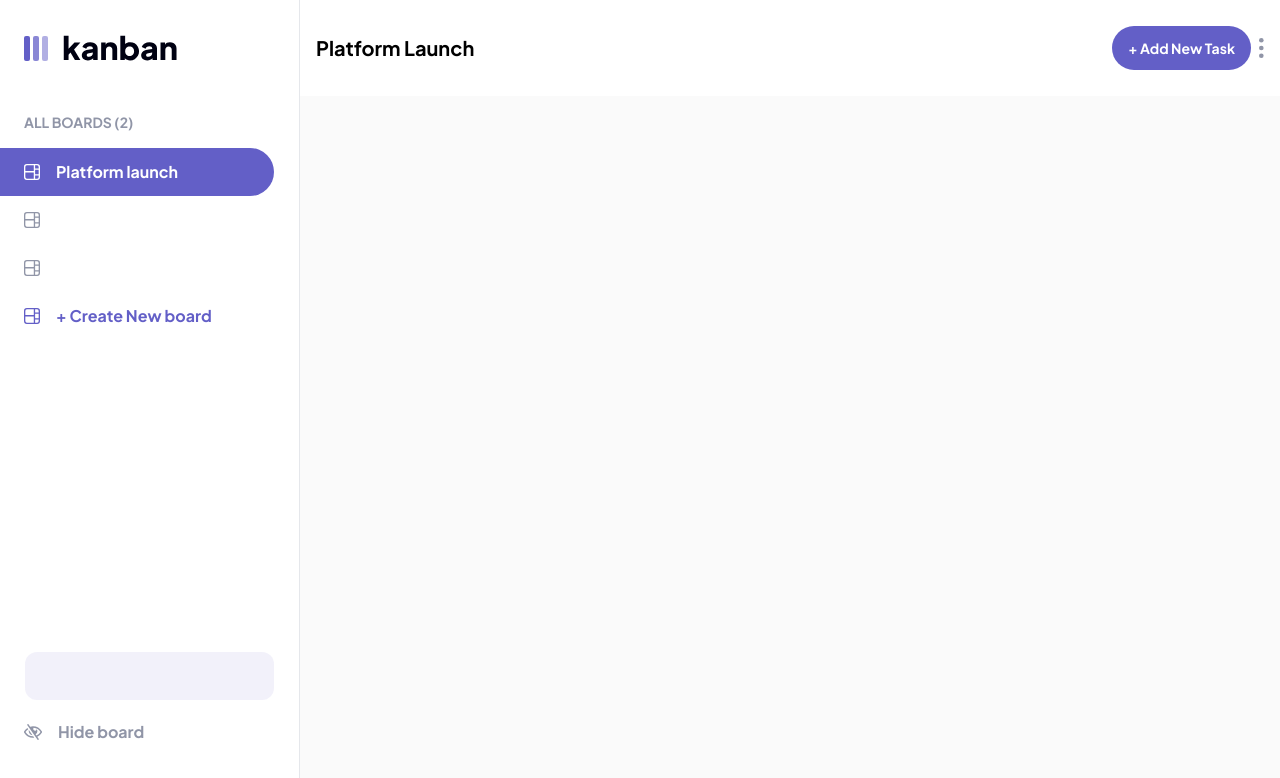
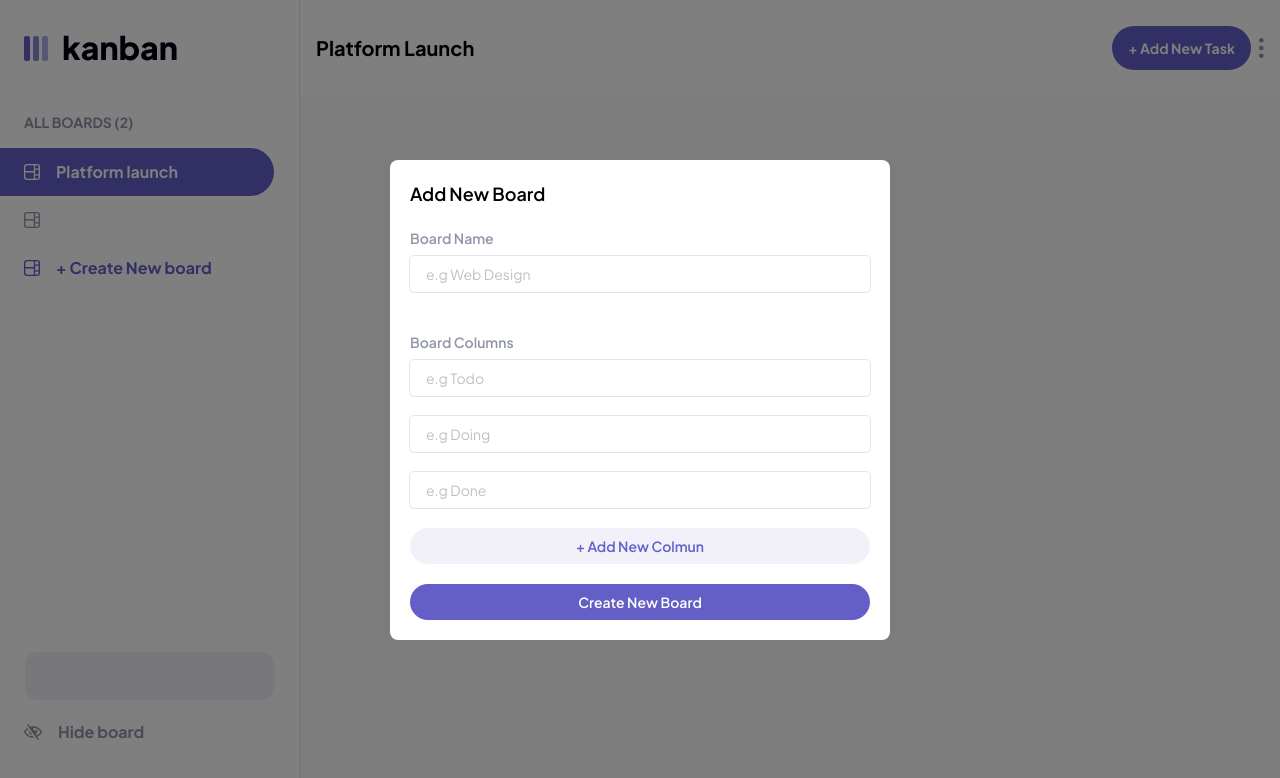
Before and after one commit to MohamedGouaouri/kanban-task-management, a React (Create React App) app: page / in a window 1280 px wide. Both pictures are taken after a click on the element "+ Create New board". Shown: the top 778 px of the page. Built offline with nearby package versions, Linux system fonts and the light colour scheme.

Commit message:
create board modal added

```diff
--- a/src/App.js
+++ b/src/App.js
@@ -2,13 +2,17 @@ import './assets/styles/App.css';
 import Sidebar from "./components/Sidebar";
 import { useState } from "react";
 import Navbar from './components/Navbar';
+import NewBoardModal from './components/NewBoardModal';
+import { useSelector } from 'react-redux';
 
 function App() {
   const [sidebarShowed, setShowed] = useState(true)
+  const createBoardModalVisible = useSelector(state => state.ui.createBoardModalVisible)
   return (
     <div className="w-screen h-screen bg-varyLightGray">
       <Navbar />
       <Sidebar toggle={() => setShowed(!sidebarShowed)} visible={sidebarShowed} />
+      {createBoardModalVisible ? <NewBoardModal /> : <></>}
     </div>
 
   );
--- /dev/null
+++ b/src/components/NewBoardModal.jsx
@@ -0,0 +1,45 @@
+import React, { useEffect, useRef } from "react";
+import { useDispatch } from "react-redux";
+import { uiActions } from "../redux/store/ui-slice";
+
+const NewBoardModal = () => {
+    const dispatch = useDispatch()
+
+    // TODO: Z-index should be changed dynamicaly
+    return <div className="absolute flex items-start justify-center top-0 left-0 w-full h-full bg-black bg-opacity-50 z-10"
+        onClick={(e) => {
+            e.stopPropagation()
+            dispatch(uiActions.hideBoardModal())
+        }}
+    >
+        <div className="w-[500px] min-h-max bg-white m-auto rounded-lg" onClick={(e) => {
+            e.stopPropagation()
+            console.log("overload")
+        }}>
+            <form className="flex flex-col p-5">
+                <div className="font-semibold  text-lg">Add New Board</div>
+                <label htmlFor="board-name" className="mt-5 mb-2 text-sm text-mediumGrey font-semibold">Board Name</label>
+                <input id="board-name" placeholder="e.g Web Design" className="mb-5 peer px-4 py-2 text-black dark:text-white dark:bg-mediumGrey text-sm rounded transition-colors outline outline-1 outline-mediumGrey/25 cursor-pointer hover:outline-purplePrimary focus:outline-purplePrimary placeholder:text-black/25 dark:placeholder:text-white/25" />
+
+                {/* TODO: Retreive board columns from store */}
+                <label htmlFor="board-cols" className="mt-5 mb-2 text-sm text-mediumGrey font-semibold">Board Columns</label>
+                <input id="board-cols" placeholder="e.g Todo" className=" mb-5 peer px-4 py-2 text-black dark:text-white dark:bg-mediumGrey text-sm rounded transition-colors outline outline-1 outline-mediumGrey/25 cursor-pointer hover:outline-purplePrimary focus:outline-purplePrimary placeholder:text-black/25 dark:placeholder:text-white/25" />
+
+                <input id="board-cols" placeholder="e.g Doing" className="mb-5 peer px-4 py-2 text-black dark:text-white dark:bg-mediumGrey text-sm rounded transition-colors outline outline-1 outline-mediumGrey/25 cursor-pointer hover:outline-purplePrimary focus:outline-purplePrimary placeholder:text-black/25 dark:placeholder:text-white/25" />
+
+                <input id="board-cols" placeholder="e.g Done" className="mb-5 peer px-4 py-2 text-black dark:text-white dark:bg-mediumGrey text-sm rounded transition-colors outline outline-1 outline-mediumGrey/25 cursor-pointer hover:outline-purplePrimary focus:outline-purplePrimary placeholder:text-black/25 dark:placeholder:text-white/25" />
+
+                <div className="flex flex-col justify-between gap-5">
+                    <div className="rounded-full bg-purpleLight py-2 px-4 text-center text-purplePrimary font-semibold text-sm cursor-pointer hover:bg-hoverPurple hover:text-white">
+                        + Add New Colmun
+                    </div>
+                    <div className="rounded-full bg-purplePrimary py-2 px-4 text-center text-white font-semibold text-sm cursor-pointer hover:bg-hoverPurple">
+                        Create New Board
+                    </div>
+                </div>
+            </form>
+        </div>
+    </div>
+}
+
+export default NewBoardModal
--- a/src/components/Sidebar.jsx
+++ b/src/components/Sidebar.jsx
@@ -12,7 +12,8 @@ const Sidebar = ({ visible, toggle }) => {
 
 
     const handleCreateBoard = () => {
-        dispatch(uiActions.addBoard())
+        // dispatch(uiActions.addBoard())
+        dispatch(uiActions.showCreateBoardModal())
     }
 
     const cls = clsx("flex flex-col align-center border-r  bg-white dark:bg-darkBluePrimary min-h-[calc(100vh-100px)] w-64", "lg:w-[300px]", visible ? "left-0" : "left-[-300px]", "pb-10 sm:flex sm:flex-col border-r-lines-light dark:border-r-lines-dark absolute transition-all duration-2000")
--- a/src/redux/store/ui-slice.js
+++ b/src/redux/store/ui-slice.js
@@ -4,6 +4,7 @@ const uiSlice = createSlice({
     name: 'ui',
     initialState: {
         sidebarShowed: true,
+        createBoardModalVisible: false,
         selectedBoard: 0,
         boards: [
             {
@@ -20,6 +21,12 @@ const uiSlice = createSlice({
         toggle(state, action) {
             state.sidebarShowed = !state.sidebarShowed
         },
+        showCreateBoardModal(state, action) {
+            state.createBoardModalVisible = true
+        },
+        hideBoardModal(state, action) {
+            state.createBoardModalVisible = false
+        },
         addBoard(state, action) {
             state.boards.push({
                 boardName: "New board here",
```
